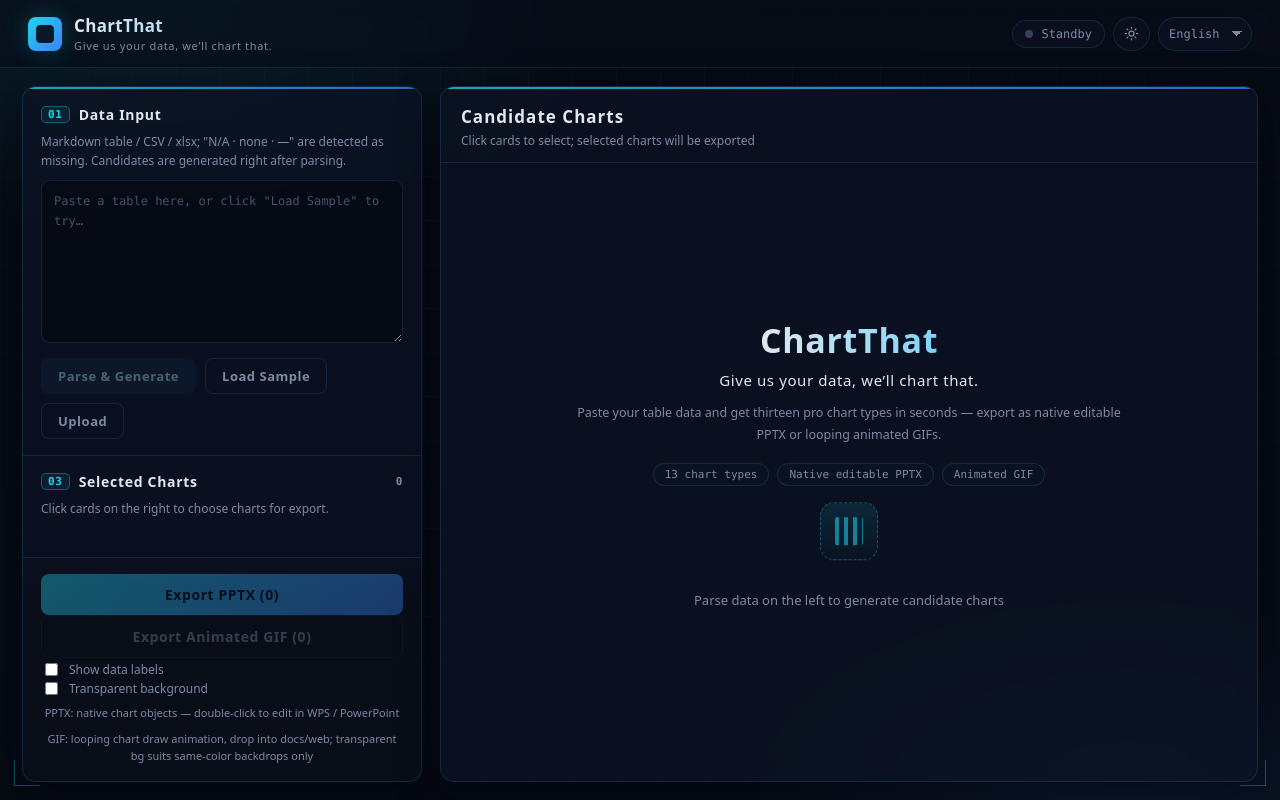
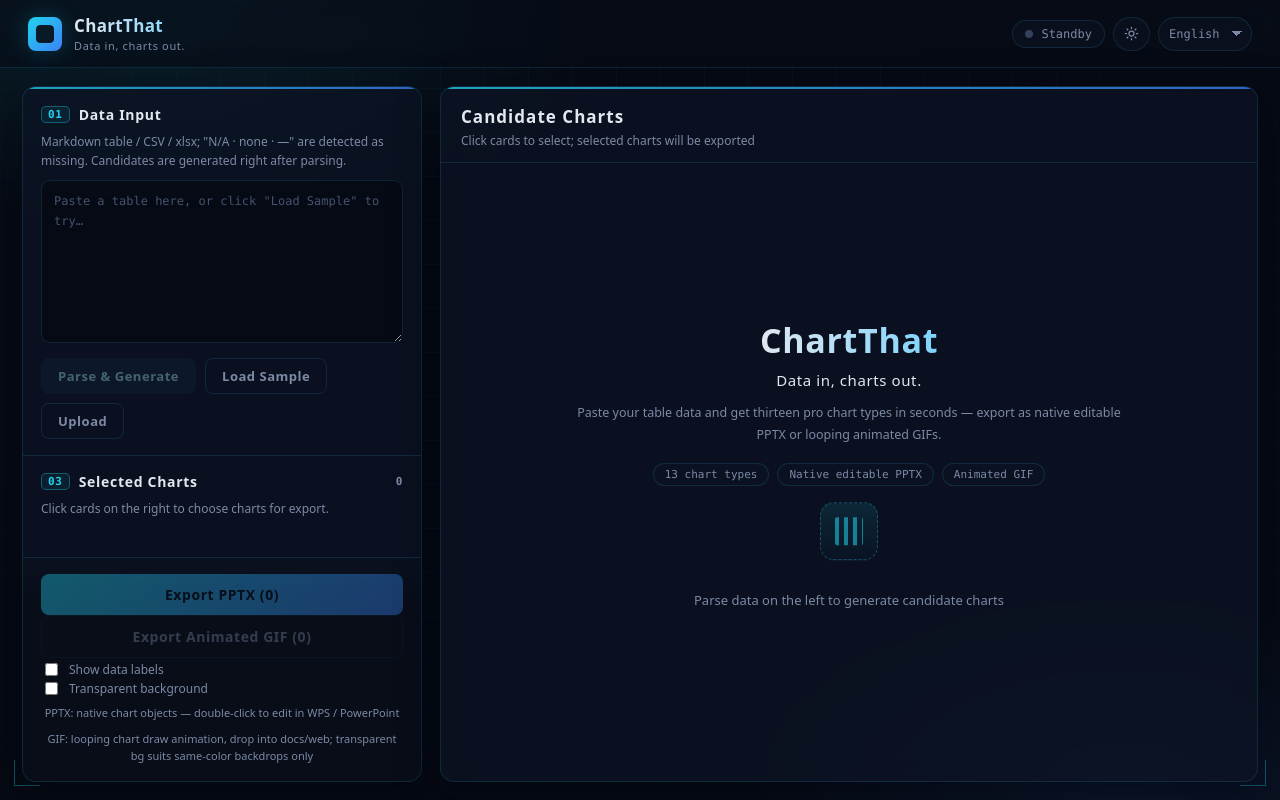
Before and after one commit to bomber-ql/chartthat, a React (Vite) app in the folder frontend/: page / in a window 1280 px wide. Built offline with nearby package versions, Linux system fonts and the light colour scheme; a web font is replaced by a local one.

Commit message:
feat(brand): 口号极简化为「数据进，图表出」/ Data in, charts out.，六语言短节奏对齐

```diff
--- a/frontend/index.html
+++ b/frontend/index.html
@@ -3,7 +3,7 @@
   <head>
     <meta charset="UTF-8" />
     <meta name="viewport" content="width=device-width, initial-scale=1.0" />
-  <title>ChartThat — Give us your data, we'll chart that.</title>
+  <title>ChartThat — Data in, charts out.</title>
   </head>
   <body>
     <div id="root"></div>
--- a/frontend/src/i18n.tsx
+++ b/frontend/src/i18n.tsx
@@ -103,7 +103,7 @@
 };
 
 const zhStrings = {
-  brandSub: '数据给我，图表给你',
+  brandSub: '数据进，图表出',
   statusReady: '已生成 {n} 张候选',
   statusStandby: '待命',
   exportDone: '已下载 {n} 个文件。',
@@ -167,7 +167,7 @@
 export type StringKey = keyof typeof zhStrings;
 
 const enStrings: Record<StringKey, string> = {
-  brandSub: 'Give us your data, we’ll chart that.',
+  brandSub: 'Data in, charts out.',
   statusReady: '{n} candidates ready',
   statusStandby: 'Standby',
   exportDone: 'Downloaded {n} file(s).',
@@ -229,7 +229,7 @@
 };
 
 const frStrings: Record<StringKey, string> = {
-  brandSub: 'Donnez-nous vos données, on vous fait des graphiques.',
+  brandSub: 'Vos données, nos graphiques.',
   statusReady: '{n} graphiques prêts',
   statusStandby: 'En attente',
   exportDone: '{n} fichier(s) téléchargé(s).',
@@ -291,7 +291,7 @@
 };
 
 const deStrings: Record<StringKey, string> = {
-  brandSub: 'Gib uns Daten, wir machen Diagramme draus.',
+  brandSub: 'Daten rein, Diagramme raus.',
   statusReady: '{n} Diagramme bereit',
   statusStandby: 'Standby',
   exportDone: '{n} Datei(en) heruntergeladen.',
@@ -353,7 +353,7 @@
 };
 
 const esStrings: Record<StringKey, string> = {
-  brandSub: 'Danos tus datos, te damos gráficos.',
+  brandSub: 'Entran datos, salen gráficos.',
   statusReady: '{n} gráficos listos',
   statusStandby: 'En espera',
   exportDone: '{n} archivo(s) descargado(s).',
```
Also changed, not shown: 1 other file (tests, documents, lock files or other folders).
